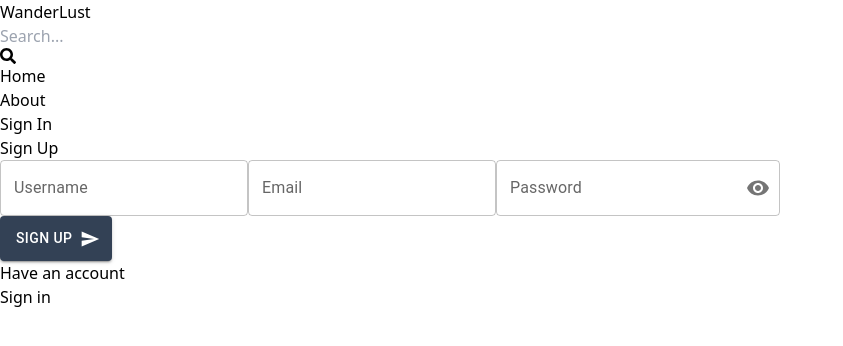
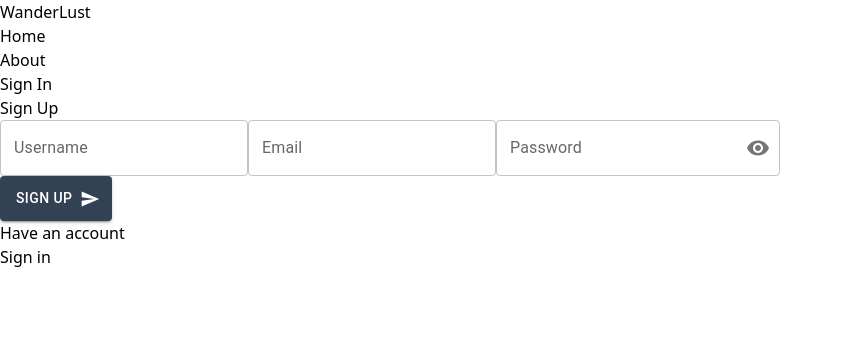
Before and after one commit to sakibansari546/MERN-Authentaction, a React (Vite) app in the folder client/: page /sign-up in a window 1280 px wide. Shown: the top 346 px of the page, without its empty margins (0-843 px from the left). Built offline with nearby package versions, Linux system fonts and the light colour scheme.

Commit message:
remove form from header and blod form heading

```diff
--- a/client/src/components/Header.jsx
+++ b/client/src/components/Header.jsx
@@ -11,10 +11,6 @@ const Header = () => {
                         <span className='text-slate-700'>Lust</span>
                     </h1>
                 </Link>
-                <form className='bg-slate-100 p-2 rounded-lg flex items-center' action="#">
-                    <input className='bg-transparent outline-none w-24 sm:w-64' type="text" placeholder='Search...' />
-                    <FaSearch className='text-slate-500' />
-                </form>
                 <ul className='flex item-center gap-8'>
                     <Link to="/">
                         <li className='hidden text-slate-500 sm:inline hover:underline'>Home</li>
--- a/client/src/pages/SignIn.jsx
+++ b/client/src/pages/SignIn.jsx
@@ -76,8 +76,8 @@ const SignIn = () => {
     return (
         <div>
             <ToastContainer />
-            <div className='p-3 max-w-lg mx-auto'>
-                <h1 className='text-3xl text-center font-semibold my-7'>Sign In</h1>
+            <div className='p-3 max-w-lg mx-auto mt-16'>
+                <h1 className='text-3xl text-center font-bold my-7'>Sign In</h1>
                 <form onSubmit={handleSubmit} action="#" className='flex flex-col  w gap-4 px-6'>
                     <TextField onChange={handleChange} value={formData.email} name="email" className='bg-slate-100 p-3 ' id="email" label="Email" variant="outlined" type='email' />
                     <FormControl variant="outlined">
--- a/client/src/pages/SignUp.jsx
+++ b/client/src/pages/SignUp.jsx
@@ -78,8 +78,8 @@ const SignUp = () => {
     return (
         <div>
             <ToastContainer />
-            <div className='p-3 max-w-lg mx-auto'>
-                <h1 className='text-3xl text-center font-semibold my-7'>Sign Up</h1>
+            <div className='p-3 max-w-lg mx-auto mt-12'>
+                <h1 className='text-3xl text-center font-bold my-7'>Sign Up</h1>
                 <form onSubmit={handleSubmit} action="#" className='flex flex-col  w gap-4 px-6'>
                     <TextField onChange={handleChange} value={formData.username} name="username" className='bg-slate-100 p-3 ' id="username" label="Username" variant="outlined" />
                     <TextField onChange={handleChange} value={formData.email} name="email" className='bg-slate-100 p-3 ' id="email" label="Email" variant="outlined" type='email' />
```
